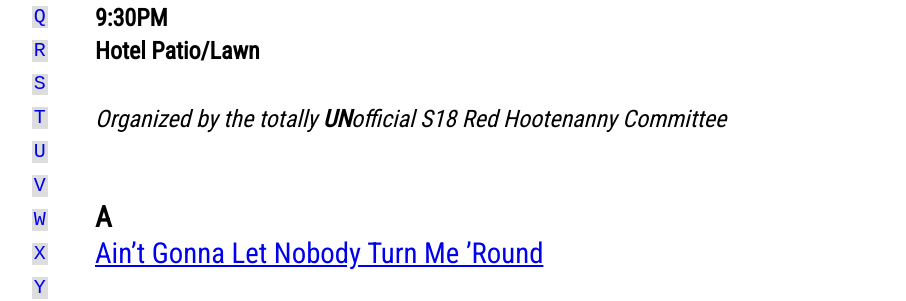
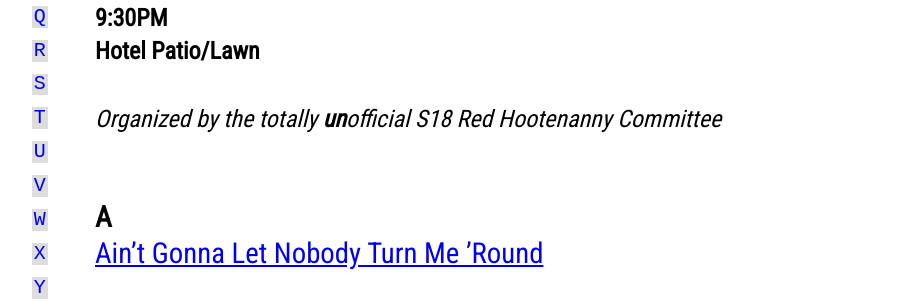
Before and after one commit to socialismconference/songbook.github.io, a Jekyll site: the page built from index.md, in a window 1280 px wide. Shown: the part 572-873 px from the top of the page, without its empty margins (165-1071 px from the left). Built offline with Jekyll 4.4.1, drawn with Linux system fonts in a browser that asks for light colours; our own code applies the rules of GitHub Pages for plain Markdown files; a script that is not in the unit is left out.

```diff
--- a/index.md
+++ b/index.md
@@ -10,7 +10,7 @@ Thursday, July 5
 9:30PM
 Hotel Patio/Lawn**
 
-> Organized by the totally **UN**official S18 Red Hootenanny Committee
+> Organized by the totally **un**official S18 Red Hootenanny Committee
 
 <div class="alphabet">&nbsp;</div>
 
```
